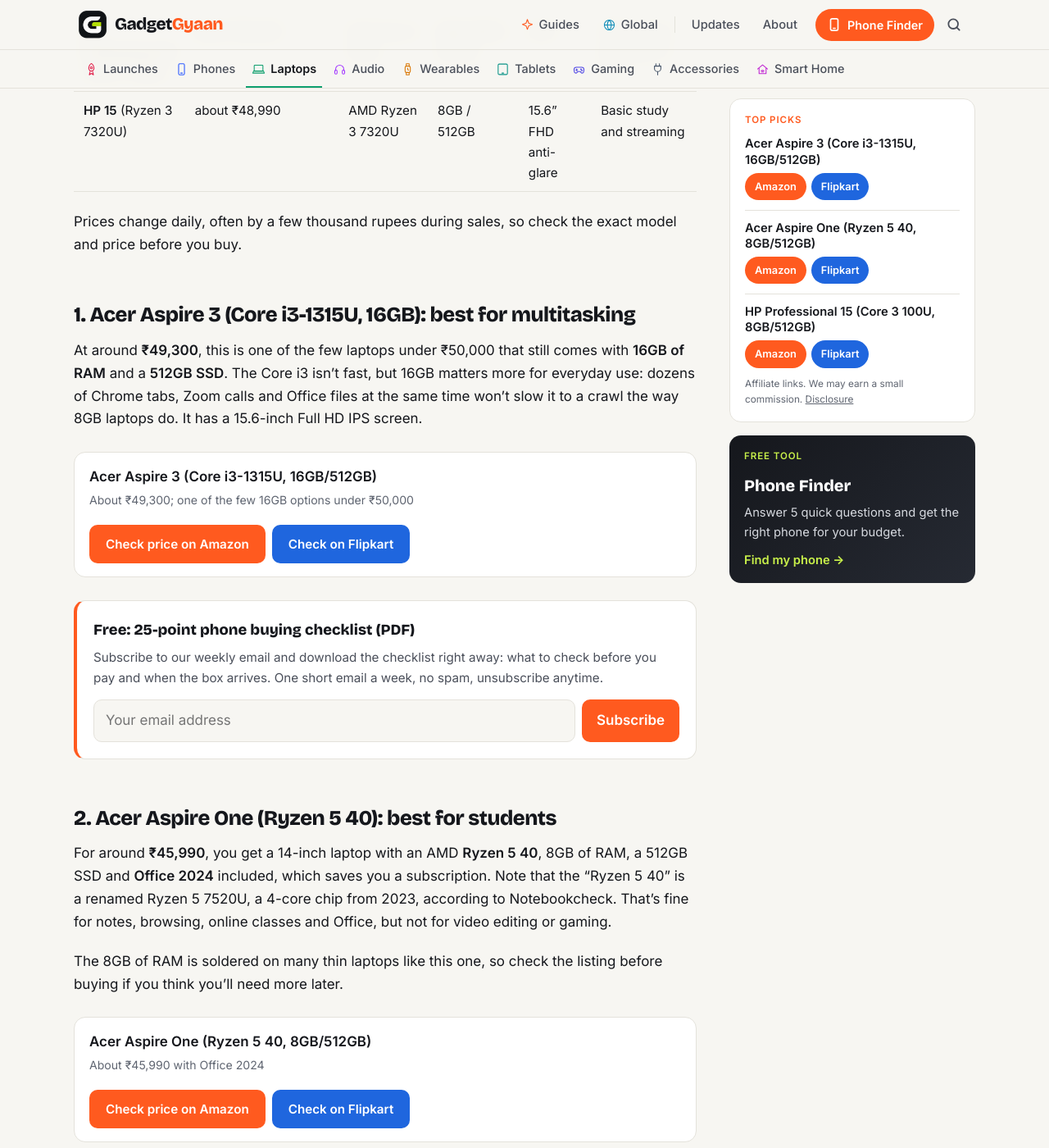
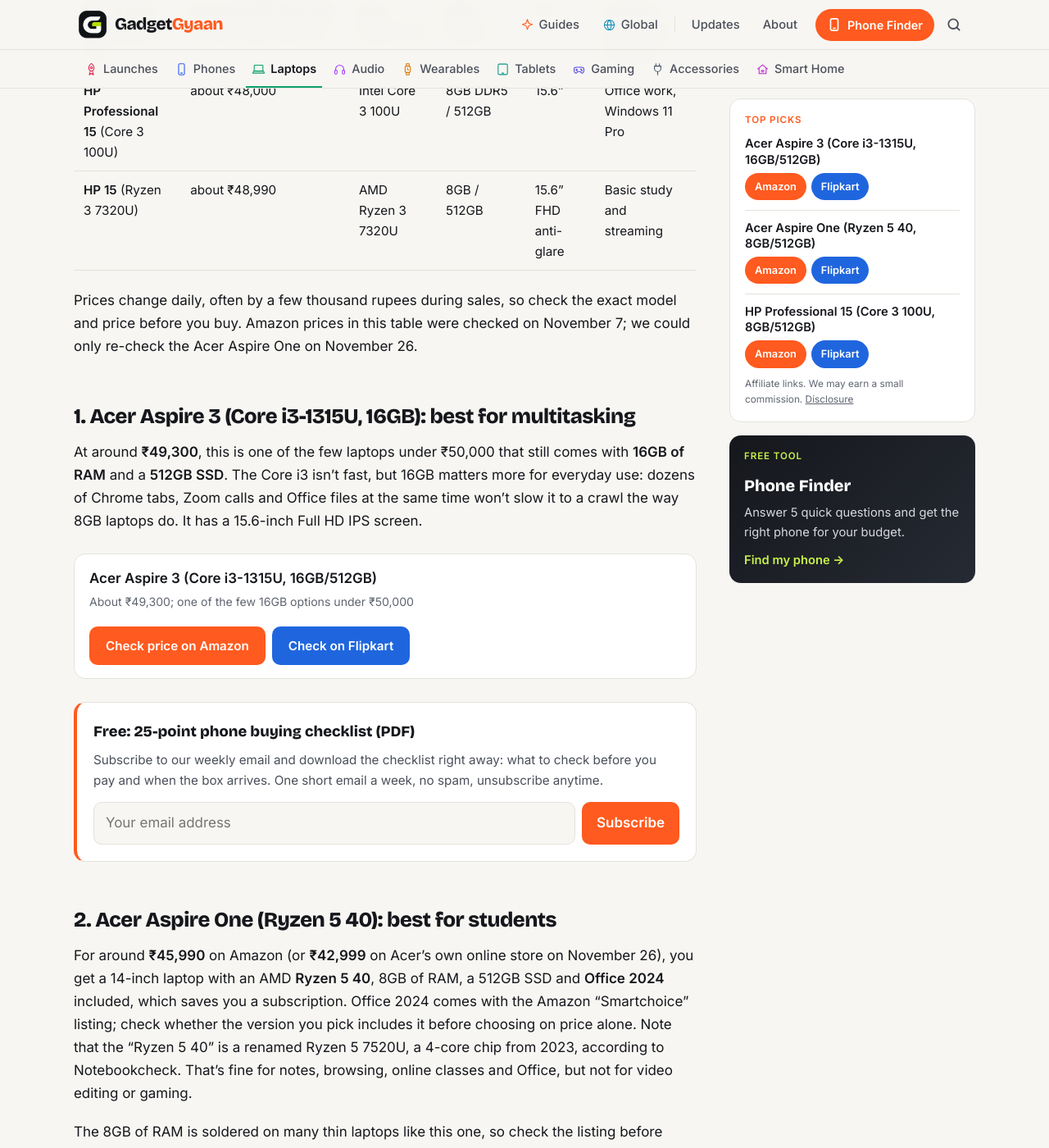
Before and after one commit to kiteksood167/kiteksood167.github.io, a Jekyll site: the page built from _posts/2026-11-07-best-laptops-under-50000-india.md, in a window 1280 px wide and 1400 px high, scrolled down 1667 px. Shown: the whole window at 82% size. Built offline with Jekyll 4.4.1, drawn with Linux system fonts in a browser that asks for light colours; comment, search, counter and statistics services are not loaded; some of the changed text lies outside the part shown.

Commit message:
Refresh: Best Laptops Under ₹50,000 in India (November 2026): What You Can Actually Get
Co-Authored-By: Claude <noreply@anthropic.com>

```diff
--- a/_posts/2026-11-07-best-laptops-under-50000-india.md
+++ b/_posts/2026-11-07-best-laptops-under-50000-india.md
@@ -9,6 +9,8 @@ affiliate: true
 image: /assets/images/best-laptops-under-50000-india.jpg
 image_alt: "Three slim laptops in dark grey, silver and blue open on a dark desk with colourful wave wallpapers and green and orange room light"
 image_credit: "Illustration, not the actual products"
+last_modified_at: 2026-11-26 09:30:00 +0530
+update_note: "Acer Aspire One is ₹42,999 on Acer's own store (Nov 26); added a warning on the HP 15 DOS version."
 tags: [laptops, budget laptops, students, windows laptops, acer, hp, lenovo, asus, india]
 sources:
   - name: "Business Today: Memory crunch sets stage for smartphone and laptop price hikes in India"
@@ -17,25 +19,29 @@ sources:
     url: "https://www.91mobiles.com/reviews/best-laptops-under-rs-50000-in-india/"
   - name: "Notebookcheck: AMD Ryzen 5 40 specs"
     url: "https://www.notebookcheck.net/AMD-Ryzen-5-40-Processor-Benchmarks-and-Specs.1149121.0.html"
-  - name: "Prices: Amazon.in listings, checked November 7, 2026"
+  - name: "Acer Store India: Aspire One A114-43 (Ryzen 5 40, 8GB/512GB) listing"
+    url: "https://store.acer.com/en-in/acer-aspire-one-amd-ryzen-5-40-windows-11-home-8gb-ram-512-gb-ssd-14-35-56-cm-display-silver-a114-43-1-48-kg-thin-and-light-laptop"
+  - name: "Amazon.in: HP 15 (2025) Ryzen 3 7320U listing with DOS and HD display"
+    url: "https://www.amazon.in/HP-15-Ryzen-7320U-Quad/dp/B0F6TJ164J"
+  - name: "Prices: Amazon.in listings, checked November 7, 2026; Acer Store, checked November 26, 2026"
 ---
 
 If you last looked at laptops a year ago, ₹50,000 doesn't go as far now. Memory chip prices have nearly doubled, and Business Today reports that laptops from Dell, HP and Lenovo have gone up by **15% to 30%** this year. The Lenovo ThinkBook 16 with a Ryzen 5 and 16GB of RAM, for example, was ₹46,990 in July according to 91mobiles; on Amazon today it's about **₹74,000**.
 
 <!--more-->
 
-So this guide is honest about what ₹50,000 actually buys in November 2026, which models are worth it, which ones to avoid, and when it makes sense to stretch your budget. We haven't tested these laptops ourselves; the picks are based on specs, current prices and published reviews.
+This guide covers what ₹50,000 actually buys in November 2026, what to avoid, and when to stretch your budget. We haven't tested these laptops ourselves; the picks are based on specs, current prices and published reviews.
 
 ## Quick comparison
 
 | Laptop | Price (Amazon, Nov 7) | Processor | RAM / SSD | Screen | Best for |
 |---|---|---|---|---|---|
 | **Acer Aspire 3** (i3-1315U) | about ₹49,300 | Intel Core i3-1315U | 16GB / 512GB | 15.6" FHD IPS | Multitasking on a budget |
-| **Acer Aspire One** (Ryzen 5 40) | about ₹45,990 | AMD Ryzen 5 40 | 8GB / 512GB | 14" | Students, with Office included |
+| **Acer Aspire One** (Ryzen 5 40) | about ₹45,990 (₹42,999 on Acer Store, Nov 26) | AMD Ryzen 5 40 | 8GB / 512GB | 14" | Students, with Office included |
 | **HP Professional 15** (Core 3 100U) | about ₹48,000 | Intel Core 3 100U | 8GB DDR5 / 512GB | 15.6" | Office work, Windows 11 Pro |
 | **HP 15** (Ryzen 3 7320U) | about ₹48,990 | AMD Ryzen 3 7320U | 8GB / 512GB | 15.6" FHD anti-glare | Basic study and streaming |
 
-Prices change daily, often by a few thousand rupees during sales, so check the exact model and price before you buy.
+Prices change daily, often by a few thousand rupees during sales, so check the exact model and price before you buy. Amazon prices in this table were checked on November 7; we could only re-check the Acer Aspire One on November 26.
 
 ## 1. Acer Aspire 3 (Core i3-1315U, 16GB): best for multitasking
 
@@ -45,7 +51,7 @@ At around **₹49,300**, this is one of the few laptops under ₹50,000 that sti
 
 ## 2. Acer Aspire One (Ryzen 5 40): best for students
 
-For around **₹45,990**, you get a 14-inch laptop with an AMD **Ryzen 5 40**, 8GB of RAM, a 512GB SSD and **Office 2024** included, which saves you a subscription. Note that the "Ryzen 5 40" is a renamed Ryzen 5 7520U, a 4-core chip from 2023, according to Notebookcheck. That's fine for notes, browsing, online classes and Office, but not for video editing or gaming.
+For around **₹45,990** on Amazon (or **₹42,999** on Acer's own online store on November 26), you get a 14-inch laptop with an AMD **Ryzen 5 40**, 8GB of RAM, a 512GB SSD and **Office 2024** included, which saves you a subscription. Office 2024 comes with the Amazon "Smartchoice" listing; check whether the version you pick includes it before choosing on price alone. Note that the "Ryzen 5 40" is a renamed Ryzen 5 7520U, a 4-core chip from 2023, according to Notebookcheck. That's fine for notes, browsing, online classes and Office, but not for video editing or gaming.
 
 The 8GB of RAM is soldered on many thin laptops like this one, so check the listing before buying if you think you'll need more later.
 
@@ -66,12 +72,14 @@ At around **₹48,000**, this HP has Intel's **Core 3 100U**, 8GB of DDR5 RAM, a
 
 The HP 15 with an **AMD Ryzen 3 7320U**, 8GB of RAM and a 512GB SSD costs around **₹48,990**. Its anti-glare Full HD screen is easy on the eyes for long study sessions, but performance is basic. Buy it only if you mainly browse, stream and use Office.
 
+Watch out for a similar listing called **HP 15 (2025)** with the same Ryzen 3 7320U, 8GB and 512GB: its Amazon title says it ships with **DOS** and an **HD** (not Full HD) display. It looks cheaper, but you'd still have to pay for Windows and live with a blurrier screen.
+
 {% include buy.html name="HP 15 (Ryzen 3 7320U, 8GB/512GB)" query="HP 15 Ryzen 3 7320U 8GB 512GB" note="About ₹48,990; fine for basic use" %}
 
 ## What to avoid under ₹50,000
 
 - **Old processors in new boxes.** Some listings sell a "Ryzen 5 16GB" laptop for around ₹50,000, but with the **Ryzen 5 3500U**, a chip from 2019. Newer Core i3 or Ryzen 5 40 laptops are a better buy.
-- **256GB storage.** Windows and updates take a big chunk of it. Get 512GB.
+- **256GB storage.** Windows and updates take a big chunk of it. Get 512GB. (If you already own an 8GB laptop that feels slow, our [guide to speeding up a slow Windows laptop](/speed-up-slow-windows-laptop/) may save you from buying a new one.)
 - **DOS laptops** unless you already have a Windows licence.
 - **Celeron, Athlon and older Ryzen 3** chips. They're fine for a child's browsing, but frustrating for college or work.
 
@@ -90,7 +98,7 @@ If you need a laptop for coding, light video editing or several heavy apps at on
 - **Asus Vivobook Go 15 (2026)** with Ryzen 5 40, 16GB and 512GB: about **₹64,500**
 - **Lenovo IdeaPad Slim 3** with Ryzen 5 7520U, 16GB and 512GB: about **₹65,745**
 
-If that's out of reach, the 16GB Acer Aspire 3 at the top of this list is the best compromise. Our [laptop buying guide for college students](/laptop-buying-guide-for-college-students/) explains what each spec means.
+These were November 7 prices, so re-check them. If you want to play games too, see our [gaming laptops under ₹70,000](/best-gaming-laptops-under-70000/) list. If that's out of reach, the 16GB Acer Aspire 3 at the top of this list is the best compromise. Our [laptop buying guide for college students](/laptop-buying-guide-for-college-students/) explains what each spec means.
 
 ## Our take
 
```
Also changed, not shown: other parts of _posts/2026-11-07-best-laptops-under-50000-india.md (+1 -1 lines).
